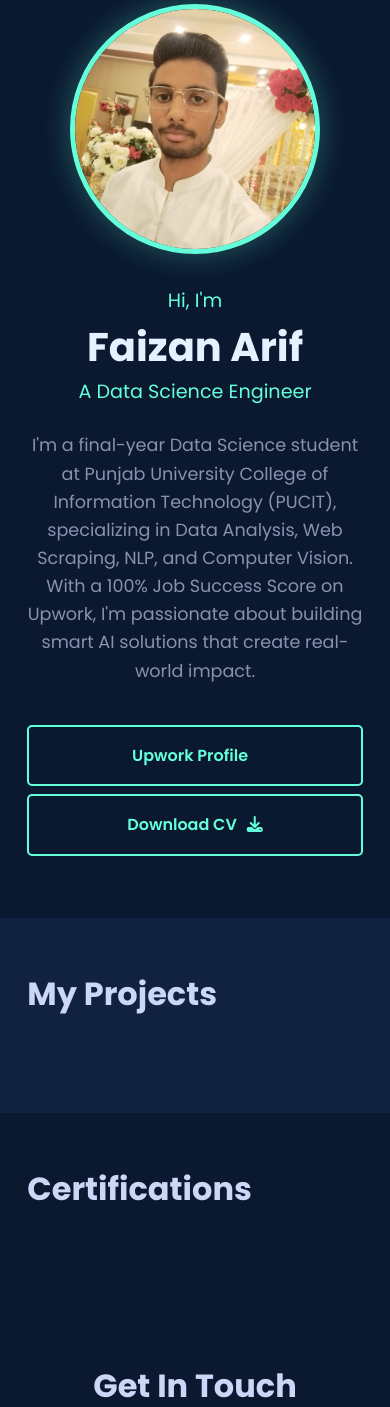
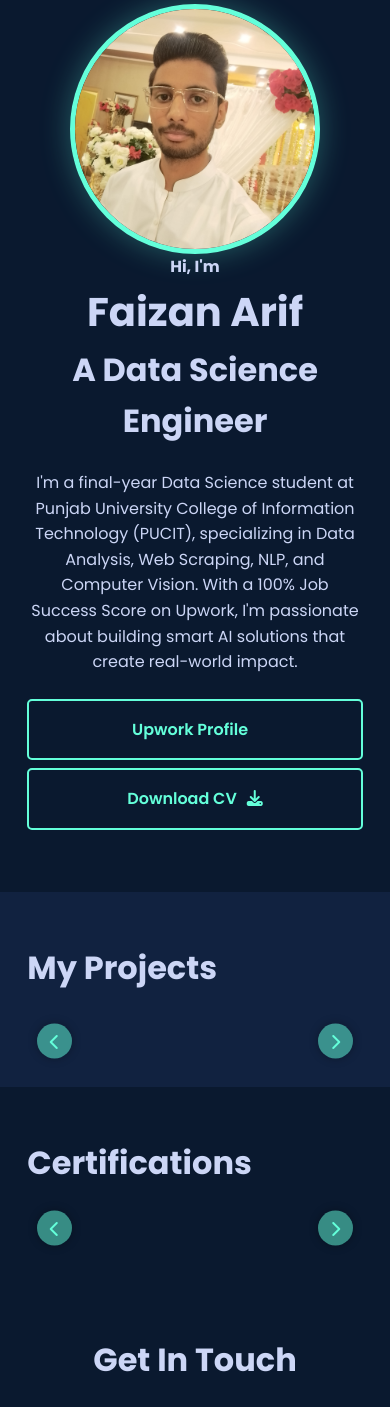
Before and after one commit to FaizanArif15/My-Portfolio-Website, a Django app: page / in a window 390 px wide. Shown: the part 92-1499 px from the top of the page. Run offline with Django 5.2, Linux system fonts and the light colour scheme; data that the repository does not hold is empty.

Commit message:
Add arrow functionality in projects and certificates section for mobile devices

```diff
--- a/main/templates/main/home.html
+++ b/main/templates/main/home.html
@@ -165,28 +114,7 @@
 
         .hero-content {
             max-width: 600px;
-        }
-
-        .hero-subtitle {
-            color: #64ffda;
-            font-size: 1.2rem;
-            margin-bottom: 0.5rem;
-            font-weight: 400;
-        }
-
-        .hero-title {
-            font-size: 4rem;
-            font-weight: 700;
-            margin: 0.5rem 0;
-            color: #e6f1ff;
-            line-height: 1.1;
-        }
-
-        .hero-description {
-            color: #8892b0;
-            font-size: 1.1rem;
-            margin: 1.5rem 0 2.5rem;
-            max-width: 540px;
+            order: 1;
         }
 
         .profile-pic {
@@ -431,38 +359,19 @@
             position: relative;
         }
 
+        /* Improve touch/swipe experience */
+        .project-list, .carousel-track {
+            -webkit-overflow-scrolling: touch;
+            scroll-snap-type: x mandatory;
+            scroll-behavior: smooth;
+            overscroll-behavior-x: contain;
+        }
+
         /* Responsive Design */
         @media (max-width: 1024px) {
             .project-card,
             .certificate-card {
-                flex: 0 0 calc(50% - 1rem); /* Two cards on tablet */
-            }
-        }
-
-        @media (max-width: 768px) {
-            #hero {
-                flex-direction: column; /* Changed from column-reverse to column */
-                padding-top: 30px;
-            }
-            .profile-pic {
-                width: 200px;
-                height: 200px;
-                margin-bottom: 2rem;
-            }
-            .hero-content {
-                text-align: center;
-                order: 2; /* Ensure content comes after image */
-            }
-        }
-
-        @media (max-width: 480px) {
-            .resume-btn-container {
-                flex-direction: column;
-                gap: 0.5rem;
-            }
-            .cool-resume-btn {
-                width: 100%;
-                justify-content: center;
+                flex: 0 0 calc(50% - 1rem);
             }
         }
 
@@ -510,23 +419,41 @@
                 margin-top: 1rem;
                 width: 250px;
                 height: 250px;
-                order: 1; /* Ensure image comes first */
+                order: 1;
             }
 
             .project-card,
             .certificate-card {
-                flex: 0 0 100%; /* One card on mobile */
+                flex: 0 0 100%;
                 min-width: 0;
             }
 
-            .project-btn,
-            .carousel-btn {
-                display: none;
+            /* Show and style arrows on mobile */
+            .project-btn, .carousel-btn {
+                display: flex !important;
+                width: 40px;
+                height: 40px;
+                font-size: 1rem;
+                background: rgba(100, 255, 218, 0.5);
+                box-shadow: 0 0 10px rgba(0,0,0,0.3);
             }
 
-            .projects-container,
-            .certificate-carousel {
-                padding: 0 20px;
+            .project-btn.prev, .carousel-btn.prev {
+                left: 10px;
+            }
+
+            .project-btn.next, .carousel-btn.next {
+                right: 10px;
+            }
+
+            /* Adjust carousel container padding */
+            .projects-container, .certificate-carousel {
+                padding: 0 30px;
+            }
+
+            /* Make sure track has enough space */
+            .project-list, .carousel-track {
+                padding: 1rem 0;
             }
 
             section {
@@ -536,17 +463,32 @@
             section h2 {
                 font-size: 2rem;
             }
+        }
 
-            /* Add will-change for smoother animations */
+        @media (max-width: 480px) {
+            .resume-btn-container {
+                flex-direction: column;
+                gap: 0.5rem;
+            }
+            .cool-resume-btn {
+                width: 100%;
+                justify-content: center;
+            }
+
+            /* Make arrows slightly smaller on very small screens */
+            .project-btn, .carousel-btn {
+                width: 35px;
+                height: 35px;
+            }
+        }
+
+        /* Performance optimizations */
         .project-card, .certificate-card {
             will-change: transform;
         }
 
-            /* Optimize image loading */
         .profile-pic, .project-image {
             loading: lazy;
-            }
-
         }
     </style>
 </head>
@@ -681,35 +623,19 @@
         menu.classList.toggle('active');
     }
 
-        // Project Carousel with infinite loop navigation
+    // Project Carousel - scroll one project at a time
     function scrollProjects(direction) {
         const track = document.getElementById('projectTrack');
         const cards = document.querySelectorAll('.project-card');
-            const cardCount = cards.length;
         const cardWidth = cards[0].offsetWidth + 32; // width + gap
-            const visibleCards = 3;
-            const scrollAmount = cardWidth * visibleCards;
+
+        // Calculate how many cards are currently visible
+        const visibleCards = Math.floor(track.clientWidth / cardWidth);
+        const scrollAmount = cardWidth * 1; // Scroll by one card
 
         if (direction === 'left') {
-                if (track.scrollLeft <= 10) {
-                    // If at start, scroll to position showing last set
-                    const lastSetPosition = cardWidth * (cardCount - visibleCards);
-                    track.scrollTo({
-                        left: lastSetPosition,
-                        behavior: 'smooth'
-                    });
-                } else {
             track.scrollBy({
                 left: -scrollAmount,
-                        behavior: 'smooth'
-                    });
-                }
-            } else {
-                const maxScroll = track.scrollWidth - track.clientWidth;
-                if (track.scrollLeft >= maxScroll - 10) {
-                    // If at end, scroll to start
-                    track.scrollTo({
-                        left: 0,
                 behavior: 'smooth'
             });
         } else {
@@ -719,37 +645,20 @@
             });
         }
     }
-        }
 
-        // Certificate Carousel with infinite loop navigation
+    // Certificate Carousel - scroll one certificate at a time
     function scrollCarousel(direction) {
         const track = document.getElementById('certificateTrack');
         const cards = document.querySelectorAll('.certificate-card');
-            const cardCount = cards.length;
         const cardWidth = cards[0].offsetWidth + 32; // width + gap
-            const visibleCards = 3;
-            const scrollAmount = cardWidth * visibleCards;
+
+        // Calculate how many cards are currently visible
+        const visibleCards = Math.floor(track.clientWidth / cardWidth);
+        const scrollAmount = cardWidth * 1; // Scroll by one card
 
         if (direction === 'left') {
-                if (track.scrollLeft <= 10) {
-                    // If at start, scroll to position showing last set
-                    const lastSetPosition = cardWidth * (cardCount - visibleCards);
-                    track.scrollTo({
-                        left: lastSetPosition,
-                        behavior: 'smooth'
-                    });
-                } else {
             track.scrollBy({
                 left: -scrollAmount,
-                        behavior: 'smooth'
-                    });
-                }
-            } else {
-                const maxScroll = track.scrollWidth - track.clientWidth;
-                if (track.scrollLeft >= maxScroll - 10) {
-                    // If at end, scroll to start
-                    track.scrollTo({
-                        left: 0,
                 behavior: 'smooth'
             });
         } else {
@@ -759,11 +668,10 @@
             });
         }
     }
-        }
 
     document.getElementById("logo-link").addEventListener("click", function(e) {
-            e.preventDefault();  // Prevent default anchor behavior
-            window.scrollTo({ top: 0, behavior: "smooth" });  // Smooth scroll
+        e.preventDefault();
+        window.scrollTo({ top: 0, behavior: "smooth" });
     });
 
     // Smooth scroll for navigation links with offset
@@ -823,7 +731,7 @@
         if(!isDown) return;
         e.preventDefault();
         const x = e.pageX - projectTrack.offsetLeft;
-            const walk = (x - startX) * 2; // Scroll-fastness
+        const walk = (x - startX) * 2;
         projectTrack.scrollLeft = scrollLeft - walk;
     });
 
```
Also changed, not shown: other parts of main/templates/main/home.html (+4 -56 lines). Lines whose indentation alone changed are shown as unchanged.
